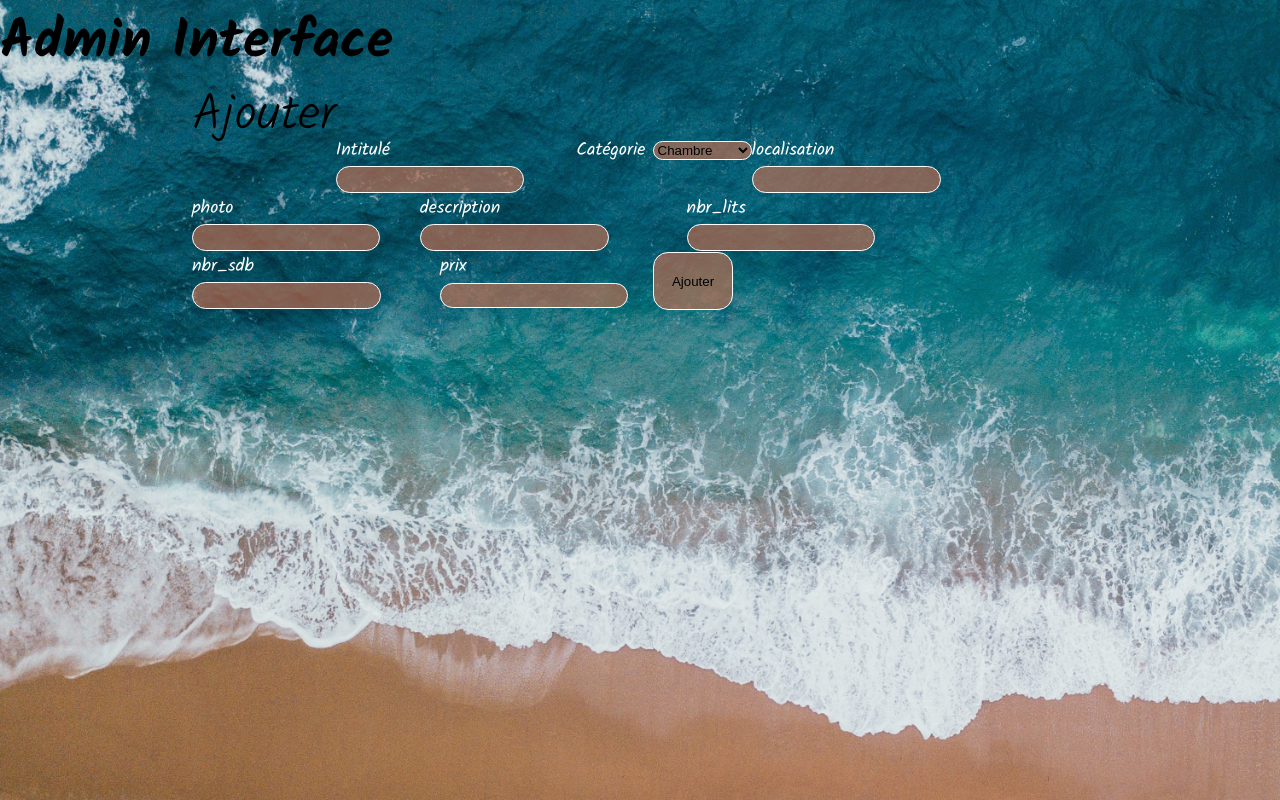
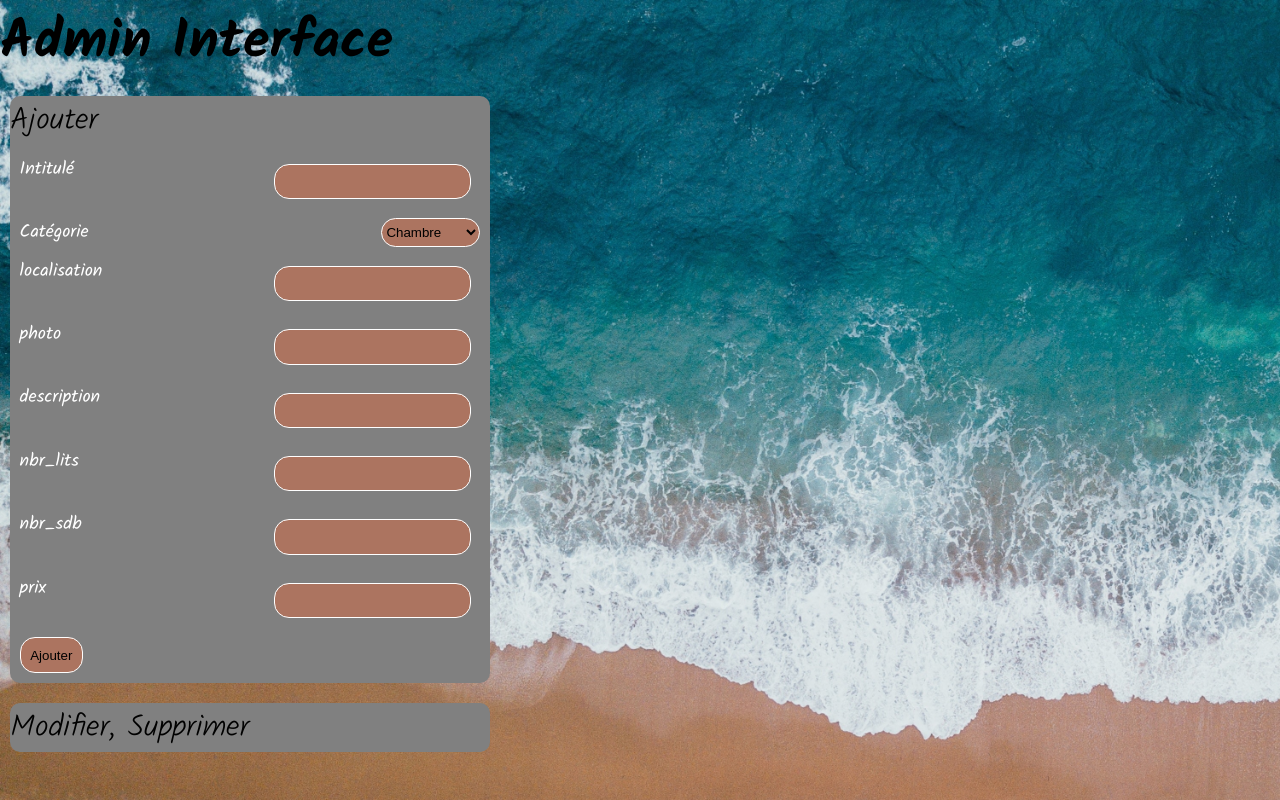
Before and after one commit to Gin-is-not-real/projet_reservation_gite, a PHP site: page /index.php?action=to-admin in a window 1280 px wide. Run offline with PHP 8.4, Linux system fonts and the light colour scheme; data that the repository does not hold is empty.

Commit message:
add style for admin part

```diff
--- a/index.php
+++ b/index.php
@@ -66,9 +66,11 @@ try {
 
         else if($_GET['action'] == 'filter') {
             print_r($_POST);
+            echo '<br>';
             $req = $manager->getHebergementsWithFilter();
             print_r($req);
 
+            require_once("view/homeView.php");
         }
 
     }
--- a/style/admin.css
+++ b/style/admin.css
@@ -1,46 +1,50 @@
-#admin-main-section #cards {
+
+#admin-container * {
+    /* border: 1px solid black; */
+}
+#admin-container {
+    width: 100vw;
+    max-width: 500px;
     display: flex;
-    flex-flow: column;
+    flex-direction: column;
 }
 
-form[id*=form-admin-edit-] {
+#admin-container form {
     display: flex;
     flex-direction: column;
     justify-content: center;
-
+    align-content: center;
+}
+#admin-container section {
+    /* border: 3px solid green; */
+    background-color: grey;
+    border-radius: 10px;
+    margin: 2%;
 }
 
-#form-admin  {
+.form-admin-content>div {
+    /* background-color: crimson; */
+     display: flex;
+    flex-direction: row;
+    justify-content: space-between;
+    margin: 2%;
+}
+.form-admin-content input {
+     display: flex;
+    flex-direction: row;
+    justify-content: space-between;
+    margin: 2%;
+}
+
+/*
+form[id*=form-admin-edit-] {
+    background-color: chocolate;
 
     display: flex;
-    flex-flow: row wrap;
-    width: 70vw;
-    margin: 2% auto;
-    margin-top: 50px;
+    flex-direction: column;
+    justify-content: center;
 }
-
-h3 {
-
-   font-size: 50px;
-   margin-top: -60px;
-   text-align: center;
-}
-
-.card-form {
-    width: max-content;
-    margin: 0 auto;
-    display: flex;
-    padding: 2%;
-    justify-content: space-around;
-}
-
-.admin {
-    display: inline-block;
-    padding: 2%;
-    justify-content: space-around;
-    width: min-content;
-}
-
+*/
 label {
     color: white;
 }
@@ -51,13 +55,11 @@ input {
     border: 1px solid white;
     padding: 2%;
 }
-
 select {
     background-color: rgba(194, 111, 81, 0.671);
     border-radius: 15px;
     border: 1px solid white;
 }
-
 .modif {
     display: flex;
     flex-direction: row;
--- a/view/adminFormsView.php
+++ b/view/adminFormsView.php
@@ -1,15 +1,23 @@
 <?php
     require_once 'classes/Hebergement.php';
+?>
 
+<section id="admin-edit-section">
+    <header>
+        <h3>Modifier, Supprimer</h3>
+    </header>
+
+<?php
     $heb = $manager->getHebergements();
     while($data = $heb->fetch()) {
         $hebergement = new Hebergement($data);
 ?>
-<h3>Modifier, Supprimer</h3>
-<section class="card-form" id=<?= $hebergement->getId(); ?>>
+    <header>
+        <h3><?= $hebergement->getIntitule(); ?></h3>
+    </header>
 
         <form id="form-admin-edit-<?= $hebergement->getId(); ?>" action="index.php?action=modifier&id=<?= $hebergement->getId(); ?>"  method="post">
-
+            <div class="form-admin-content">
                 <div>
                     <label for="intitule">intitule</label>
                     <input type="text" name="intitule" id="" value=<?= $hebergement->getIntitule(); ?>>
@@ -65,13 +73,18 @@
                 <div>
                     <input type="submit" value="Modifier">
                 </div>
+            </div>
         </form>
 
         <form action="index.php?action=supprimer&id=<?= $hebergement->getId(); ?>" method="post">
+            <div class="form-admin-content">
                 <input type="submit" value="Supprimer">
+            </div>
         </form>
-</section>
+    </div>
+
 
 <?php
 }
 ?>
+</section>
--- a/view/adminView.php
+++ b/view/adminView.php
@@ -20,7 +20,7 @@
             <h1>Admin Interface</h1>
         </header>
 
-        <section id="admin-main-section">
+        <section id="admin-container">
             <?php
                 include 'voidForm.php';
 
--- a/view/cardsView.php
+++ b/view/cardsView.php
@@ -5,7 +5,8 @@ require_once 'classes/Hebergement.php';
 <article id="cards">
 
     <?php
-    $heb = $manager->getHebergements();
+
+    $heb = $manager->getHebergementsWithFilter();
     while($data = $heb->fetch()) {
         $hebergement = new Hebergement($data);
 
--- a/view/filter.php
+++ b/view/filter.php
@@ -1,4 +1,4 @@
-<?php require_once 'index.php'; ?>
+<!-- <?php require_once 'index.php'; ?> -->
 <section id="sec-filters">
     <form action="index.php?action=filter" method="post">
         <div>
@@ -12,7 +12,6 @@
             </select>
         </div>
 
-        <!-- <label for="categorie"> Catégorie </label>  <input class="inp-search" type="select" id="categorie"> -->
         <div>
             <label for="date-arrivee">Date d'arrivée </label>
             <input class="inp-search" type="date" id="date-arrivee" name="date-arrivee" >
--- a/view/voidForm.php
+++ b/view/voidForm.php
@@ -1,11 +1,14 @@
-<form id="form-admin" action="index.php?action=ajouter" method="post">
+<section id="admin-add-section">
+    <form class="form-admin" id="form-admin-add" action="index.php?action=ajouter" method="post">
+        <header>
             <H3>Ajouter</H3>
+        </header>
+
+        <div class="form-admin-content">
             <div>
                 <label for="intitule">Intitulé</label>
                 <input type="text" name="intitule" id="">
             </div>
-
-
             <div>
                 <label for="categorie"> Catégorie </label>
                     <select name="categorie">
@@ -47,4 +50,7 @@
             </div>
 
             <input type="submit" value="Ajouter">
+        </div>
+
     </form>
+</section>
```
Also changed, not shown: managers/ConnexionManager.php (+22 -21 lines). Lines whose indentation alone changed are shown as unchanged.
